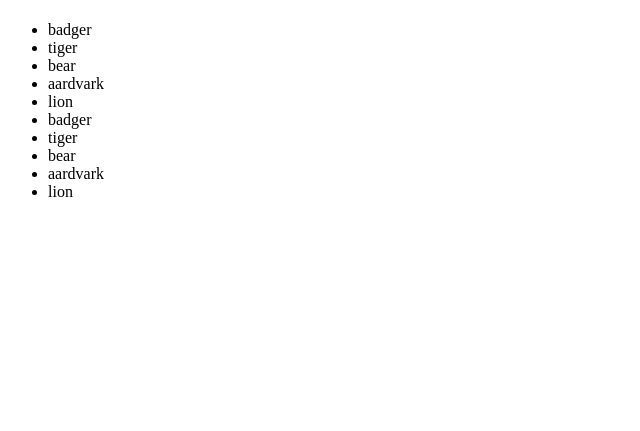
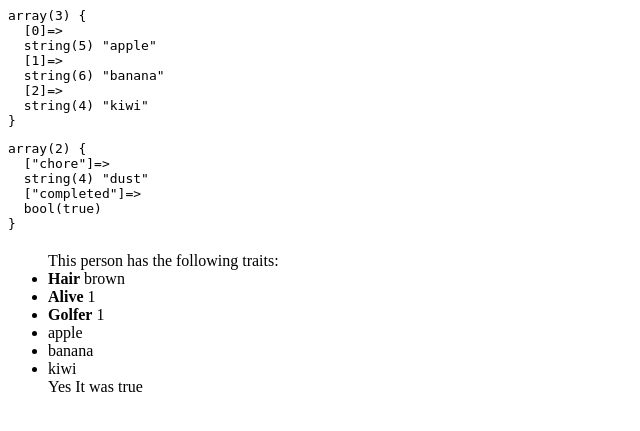
Before and after one commit to philwhisenhunt/algorithms, a PHP site: page / in a window 1280 px wide. Shown: the top 431 px of the page, without its empty margins (0-640 px from the left). Run offline with PHP 8.4, Linux system fonts and the light colour scheme.

Commit message:
more information added based on things learned

```diff
--- a/index.php
+++ b/index.php
@@ -10,6 +10,35 @@ $animals = [
 
 ];
 
+$person = [
+
+    'hair' => 'brown',
+    'age' => 90,
+    'alive' => true
+];
+
+$person['golfer'] = true;
+
+$fruits = ['apple', 'banana'];
+$fruits[] = 'kiwi';
+
+echo '<pre>';
+var_dump($fruits);
+
+echo '</pre>';
+
+unset($person['age']);
+
+$tasks = [
+    'chore' => 'dust',
+    'completed' => true
+];
+
+echo '<pre>';
+var_dump($tasks);
+echo '</pre>';
+
+
 
 
 require 'index.view.php';
--- a/index.view.php
+++ b/index.view.php
@@ -39,20 +39,31 @@
 
         <ul>
 
+<?php
+
+echo 'This person has the following traits: ';
+foreach ($person as $feature => $trait ):
+
+?>
+<li><strong><?= ucwords($feature); ?></strong> <?= $trait ?> </li>
 
 
+<?php endforeach ?>
+
+<?php foreach ($fruits as $fruit) :?>
+<li><?= $fruit ?></li>
+<?php endforeach ?>
+
+<?= $tasks['completed'] ? 'Yes' : 'Not yet' ?>
 
 
-            <?php foreach($animals as $animal): ?>
-                <li> <?= $animal ?></li>
-            <?php endforeach; ?>
+    <?php if (!$tasks['completed']) : ?>
+        <span class = "icon">&#9989;</span>
+        <?php else :
+            echo "It was true";
+        ?>
+    <?php endif; ?>
 
-
-
-            <?php foreach($animals as $animal){
-                echo "<li>$animal</li>";
-            }
-            ?>
 
         </ul>
     </body>
```
